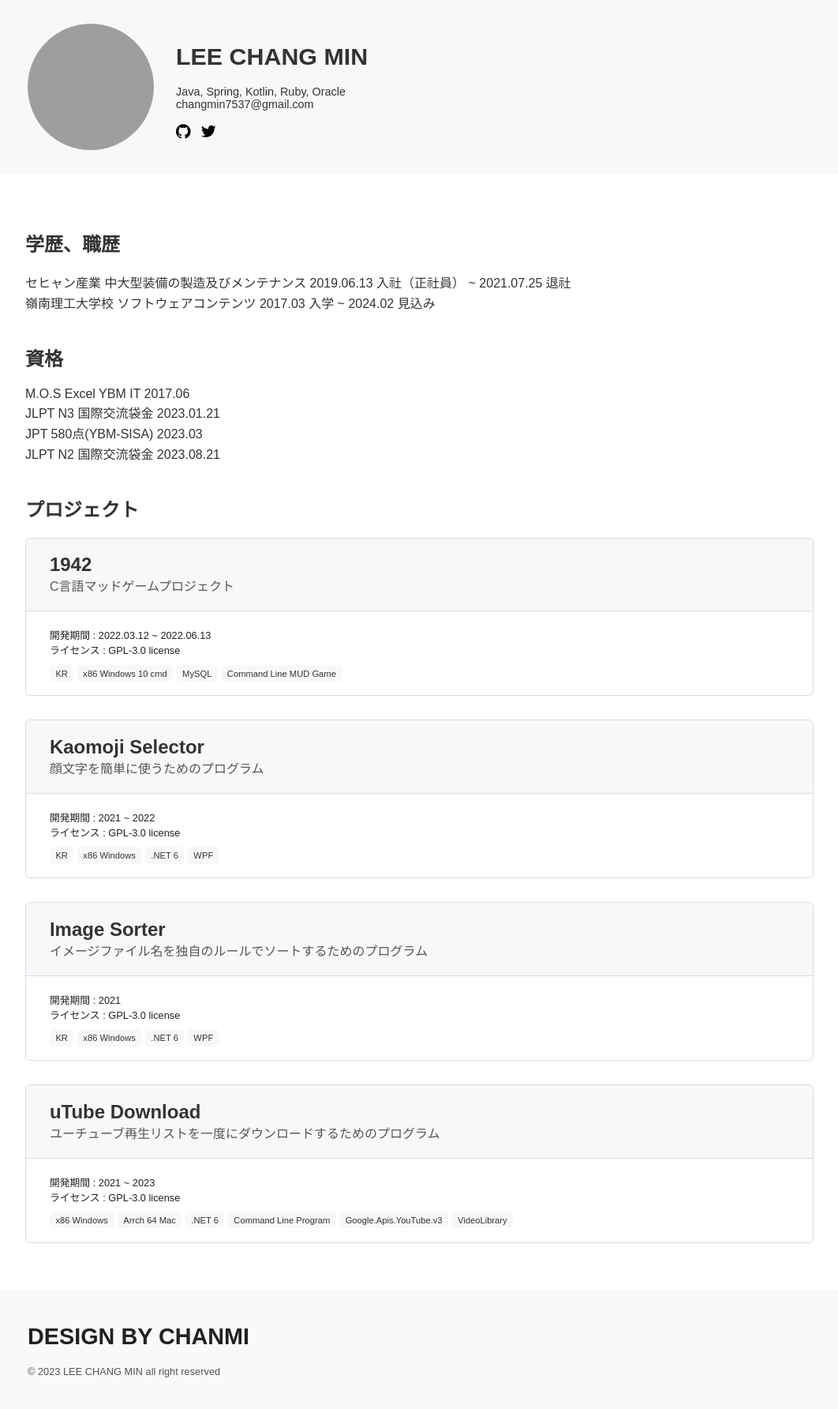
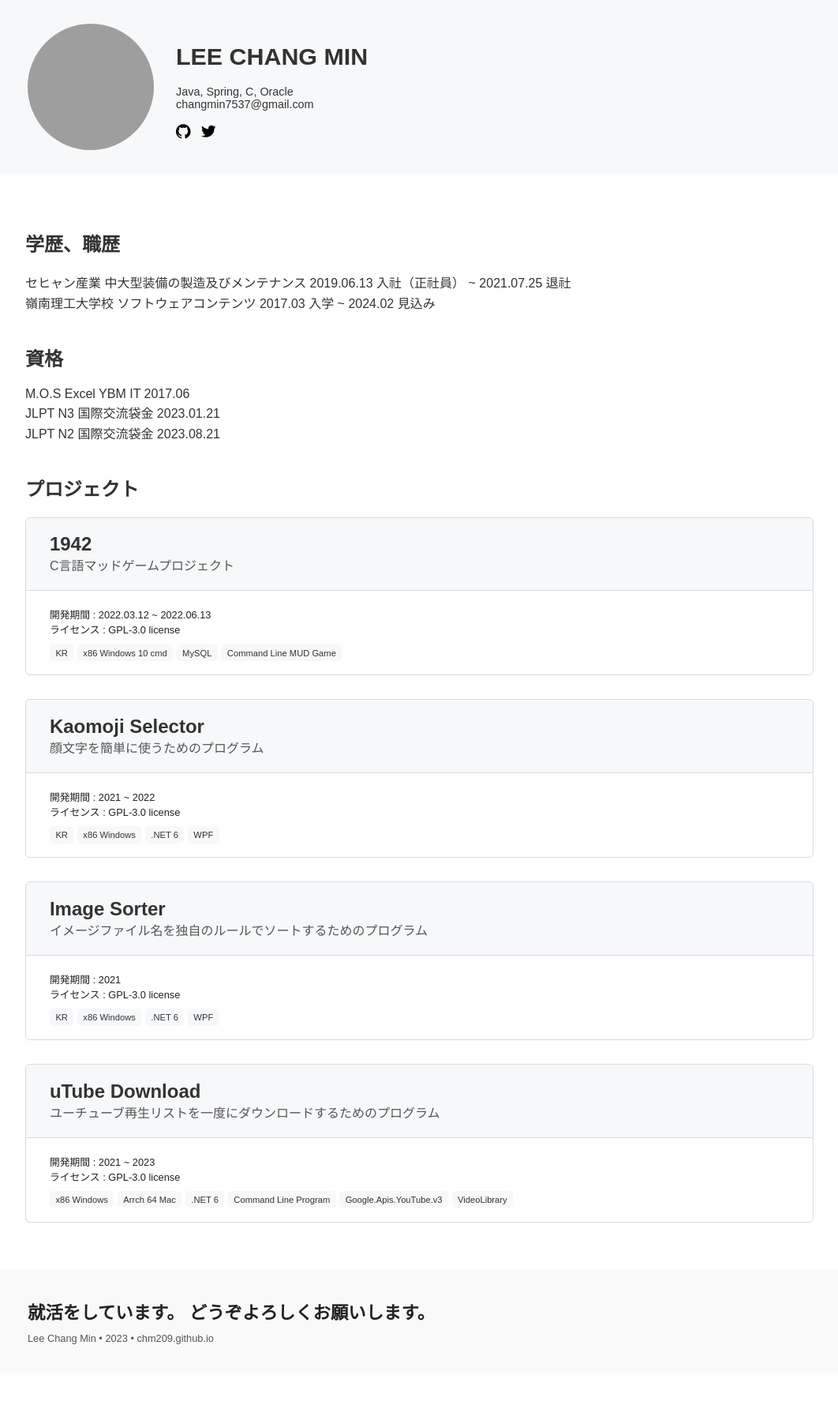
Before and after one commit to chm209/chm209.github.io, a Jekyll site: the page built from index.html, in a window 1280 px wide. Shown: the whole page at 79% size, without its empty margins (108-1170 px from the left). Built offline with Jekyll 4.4.1, drawn with Linux system fonts in a browser that asks for light colours; some web fonts are replaced; after the commit the page ends 1738 px from its top, so only the background shows below that; grey boxes are pictures that could not be loaded.

Commit message:
本文の内容を修正しました。

```diff
--- a/_includes/footer.html
+++ b/_includes/footer.html
@@ -1,8 +1,8 @@
 <table id="footer-table" border="0">
     <tr>
-        <td><a id="footer-desc">DESIGN BY CHANMI</a></td>
+        <td><a id="footer-desc">就活をしています。 どうぞよろしくお願いします。</a></td>
     </tr>
     <tr>
-        <td><a>© 2023 LEE CHANG MIN all right reserved</a></td>
+        <td><a>Lee Chang Min • 2023 • chm209.github.io</a></td>
     </tr>
 </table>
--- a/_includes/header.html
+++ b/_includes/header.html
@@ -7,7 +7,7 @@
     <tr>
         <td class="header-block"></td>
         <td id="header-description">
-            <a>Java, Spring, Kotlin, Ruby, Oracle</a><br>
+            <a>Java, Spring, C, Oracle</a><br>
             <a>changmin7537@gmail.com</a>
         </td>
     </tr>
@@ -71,7 +71,7 @@
     </tr>
     <tr>
         <td id="header-description">
-            <a>Java, Spring, Kotlin, Ruby, Oracle</a><br>
+            <a>Java, Spring, C, Oracle</a><br>
             <a>changmin7537@gmail.com</a>
         </td>
     </tr>
--- a/css/default.css
+++ b/css/default.css
@@ -50,7 +50,7 @@ section {
 footer {
     background-color: #F9F9F9;
     width: 100%;
-    height: 90px;
+    height: 70px;
     display: block;
     margin-top: 30px;
     padding-top: 30px;
--- a/css/footer.css
+++ b/css/footer.css
@@ -13,7 +13,7 @@ footer #footer-table td a {
 
 footer #footer-table td #footer-desc {
     font-weight: 800;
-        font-size: 1.8rem;
+        font-size: 1.4rem;
         color: #212121;
         margin-bottom: 0;
 }
--- a/index.html
+++ b/index.html
@@ -11,7 +11,6 @@ layout: default
 <ul id="pr2">
     <li>M.O.S Excel YBM IT 2017.06</li>
     <li>JLPT N3 国際交流袋金 2023.01.21</li>
-    <li>JPT 580点(YBM-SISA) 2023.03</li>
     <li>JLPT N2 国際交流袋金 2023.08.21</li>
 </ul>
 <br>
```
Also changed, not shown: Gemfile.lock.
